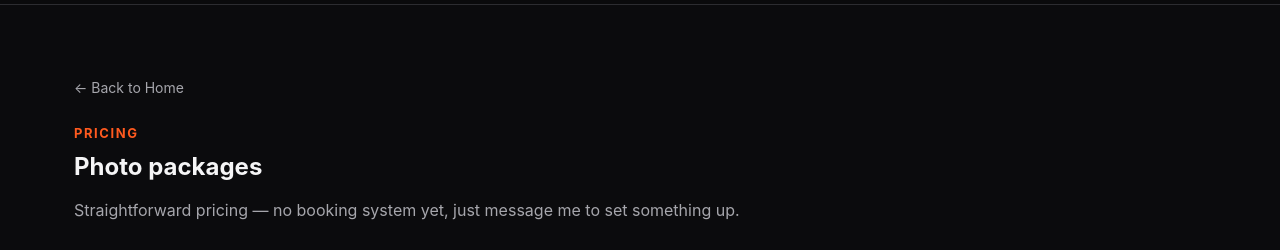
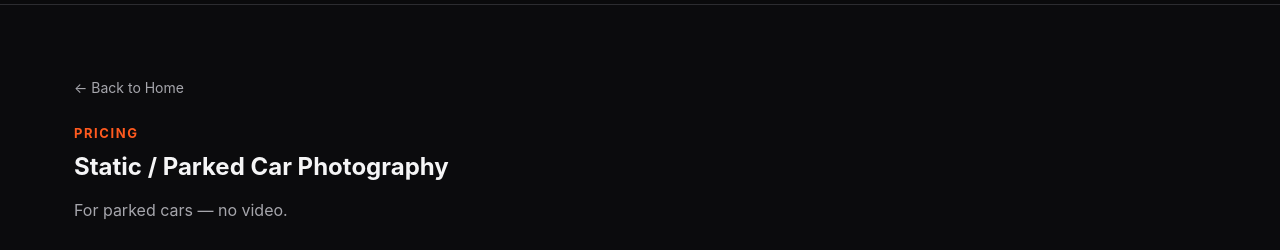
Before and after one commit to noahshootscarsoninsta/noahshootscars, a website: page noah-shoots-cars-site/noah-shoots-cars-site/pricing.html in a window 1280 px wide. Shown: the part 68-318 px from the top of the page. Drawn offline with Linux system fonts and the light colour scheme.

Commit message:
Update pricing.html

```diff
--- a/noah-shoots-cars-site/noah-shoots-cars-site/pricing.html
+++ b/noah-shoots-cars-site/noah-shoots-cars-site/pricing.html
@@ -29,8 +29,8 @@
 <section>
 <a class="back-link" href="/">&larr; Back to Home</a>
 <div class="eyebrow">Pricing</div>
-<h2>Photo packages</h2>
-<p>Straightforward pricing — no booking system yet, just message me to set something up.</p>
+<h2>Static / Parked Car Photography</h2>
+<p>For parked cars — no video.</p>
 <div class="grid-pricing" style="margin-top:30px;">
 <div class="price-card">
 <div style="color:var(--text-dim);font-size:14px;">Package 1</div>
```
